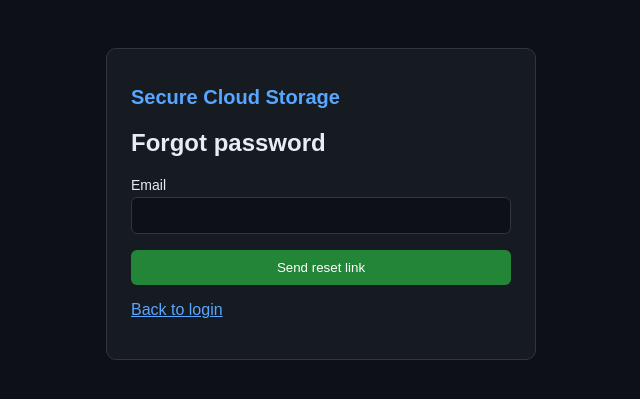
After one commit to snehayelpulwar/secure-cloud-storage, a Flask app: page /forgot in a window 1280 px wide. The commit adds this page. Shown: the top 399 px of the page, without its empty margins (319-959 px from the left). Run offline with Flask 3, Linux system fonts and the light colour scheme.

Commit message:
Add email verification, password reset, bcrypt length fix

```diff
--- a/app.py
+++ b/app.py
@@ -7,6 +7,7 @@ import bcrypt
 from dotenv import load_dotenv
 from flask import (Flask, render_template, request, redirect,
                    url_for, session, flash, g)
+from itsdangerous import URLSafeTimedSerializer, BadSignature, SignatureExpired
 
 load_dotenv()  # reads the .env file
 
@@ -15,17 +16,47 @@ app.secret_key = os.getenv("SECRET_KEY")
 if not app.secret_key:
     raise RuntimeError("SECRET_KEY is missing in .env")
 
-app.config["SESSION_COOKIE_HTTPONLY"] = True   # JavaScript cannot read the cookie
-app.config["SESSION_COOKIE_SAMESITE"] = "Lax"  # basic protection against CSRF
+app.config["SESSION_COOKIE_HTTPONLY"] = True
+app.config["SESSION_COOKIE_SAMESITE"] = "Lax"
 
 DATABASE = "users.db"
+serializer = URLSafeTimedSerializer(app.secret_key)
+
+
+# ---------- Token helpers ----------
+def make_token(email, purpose):
+    # purpose = "verify" or "reset", so one token type can't be used for the other
+    return serializer.dumps(email, salt=purpose)
+
+
+def read_token(token, purpose, max_age):
+    try:
+        return serializer.loads(token, salt=purpose, max_age=max_age)
+    except (BadSignature, SignatureExpired):
+        return None
+
+
+def send_email(to, subject, body):
+    # TEMPORARY: prints in the terminal. We replace this with real email later.
+    print("\n----- EMAIL (test mode) -----")
+    print("To:", to)
+    print("Subject:", subject)
+    print(body)
+    print("-----------------------------\n")
+
+
+def strong_password(password):
+    return (len(password) >= 8
+            and len(password.encode("utf-8")) <= 72  # bcrypt limit
+            and re.search(r"[A-Za-z]", password)
+            and re.search(r"\d", password))
 
 
 # ---------- Database helpers ----------
 def get_db():
     if "db" not in g:
         g.db = sqlite3.connect(DATABASE)
-        g.db.row_factory = sqlite3.Row  # lets us use user["email"]
+        g.db.row_factory = sqlite3.Row
     return g.db
 
 
@@ -78,16 +109,13 @@ def register():
         password = request.form.get("password", "")
         confirm = request.form.get("confirm", "")
 
-        # Validation
         if not re.match(r"^[^@\s]+@[^@\s]+\.[^@\s]+$", email):
             flash("Enter a valid email address.", "error")
-        elif len(password) < 8 or not re.search(r"[A-Za-z]", password) \
-                or not re.search(r"\d", password):
+        elif not strong_password(password):
             flash("Password must be 8+ characters with letters and numbers.", "error")
         elif password != confirm:
             flash("Passwords do not match.", "error")
         else:
-            # bcrypt adds a random salt automatically
             hashed = bcrypt.hashpw(password.encode("utf-8"), bcrypt.gensalt())
             try:
                 db = get_db()
@@ -96,12 +124,31 @@ def register():
                     (email, hashed.decode("utf-8")),
                 )
                 db.commit()
-                flash("Account created. Please log in.", "success")
+
+                token = make_token(email, "verify")
+                link = url_for("verify_email", token=token, _external=True)
+                send_email(email, "Verify your account",
+                           f"Click to verify (valid 24 hours): {link}")
+
+                flash("Account created. Check your email to verify.", "success")
                 return redirect(url_for("login"))
             except sqlite3.IntegrityError:
                 flash("That email is already registered.", "error")
 
     return render_template("register.html")
+
+
+@app.route("/verify/<token>")
+def verify_email(token):
+    email = read_token(token, "verify", max_age=86400)  # 24 hours
+    if not email:
+        flash("Verification link is invalid or expired.", "error")
+        return redirect(url_for("login"))
+    db = get_db()
+    db.execute("UPDATE users SET is_verified = 1 WHERE email = ?", (email,))
+    db.commit()
+    flash("Email verified. You can log in now.", "success")
+    return redirect(url_for("login"))
 
 
 @app.route("/login", methods=["GET", "POST"])
@@ -114,18 +161,63 @@ def login():
             "SELECT * FROM users WHERE email = ?", (email,)
         ).fetchone()
 
-        if user and bcrypt.checkpw(password.encode("utf-8"),
-                                   user["password_hash"].encode("utf-8")):
+        password_bytes = password.encode("utf-8")
+        if user and len(password_bytes) <= 72 and bcrypt.checkpw(
+                password_bytes, user["password_hash"].encode("utf-8")):
+            if not user["is_verified"]:
+                flash("Please verify your email first.", "error")
+                return render_template("login.html")
             session.clear()
             session["user_id"] = user["id"]
             session["email"] = user["email"]
             session["role"] = user["role"]
             return redirect(url_for("dashboard"))
 
-        # Same message for wrong email OR wrong password
         flash("Invalid email or password.", "error")
 
     return render_template("login.html")
+
+
+@app.route("/forgot", methods=["GET", "POST"])
+def forgot():
+    if request.method == "POST":
+        email = request.form.get("email", "").strip().lower()
+        user = get_db().execute(
+            "SELECT id FROM users WHERE email = ?", (email,)
+        ).fetchone()
+        if user:
+            token = make_token(email, "reset")
+            link = url_for("reset_password", token=token, _external=True)
+            send_email(email, "Reset your password",
+                       f"Click to reset (valid 30 minutes): {link}")
+        # Same message whether or not the email exists (prevents user enumeration)
+        flash("If that email exists, a reset link has been sent.", "success")
+        return redirect(url_for("login"))
+    return render_template("forgot.html")
+
+
+@app.route("/reset/<token>", methods=["GET", "POST"])
+def reset_password(token):
+    email = read_token(token, "reset", max_age=1800)  # 30 minutes
+    if not email:
+        flash("Reset link is invalid or expired.", "error")
+        return redirect(url_for("forgot"))
+    if request.method == "POST":
+        password = request.form.get("password", "")
+        confirm = request.form.get("confirm", "")
+        if not strong_password(password):
+            flash("Password must be 8+ characters with letters and numbers.", "error")
+        elif password != confirm:
+            flash("Passwords do not match.", "error")
+        else:
+            hashed = bcrypt.hashpw(password.encode("utf-8"), bcrypt.gensalt())
+            db = get_db()
+            db.execute("UPDATE users SET password_hash = ? WHERE email = ?",
+                       (hashed.decode("utf-8"), email))
+            db.commit()
+            flash("Password changed. Please log in.", "success")
+            return redirect(url_for("login"))
+    return render_template("reset.html")
 
 
 @app.route("/dashboard")
--- /dev/null
+++ b/templates/forgot.html
@@ -0,0 +1,10 @@
+{% extends "base.html" %}
+{% block content %}
+<h2>Forgot password</h2>
+<form method="POST">
+  <label>Email</label>
+  <input type="email" name="email" required>
+  <button type="submit">Send reset link</button>
+</form>
+<p><a href="{{ url_for('login') }}">Back to login</a></p>
+{% endblock %}
--- a/templates/login.html
+++ b/templates/login.html
@@ -9,4 +9,5 @@
   <button type="submit">Log in</button>
 </form>
 <p>New here? <a href="{{ url_for('register') }}">Create an account</a></p>
+<p><a href="{{ url_for('forgot') }}">Forgot password?</a></p>
 {% endblock %}
```
Also changed, not shown: templates/reset.html (added, +11 -0 lines).
